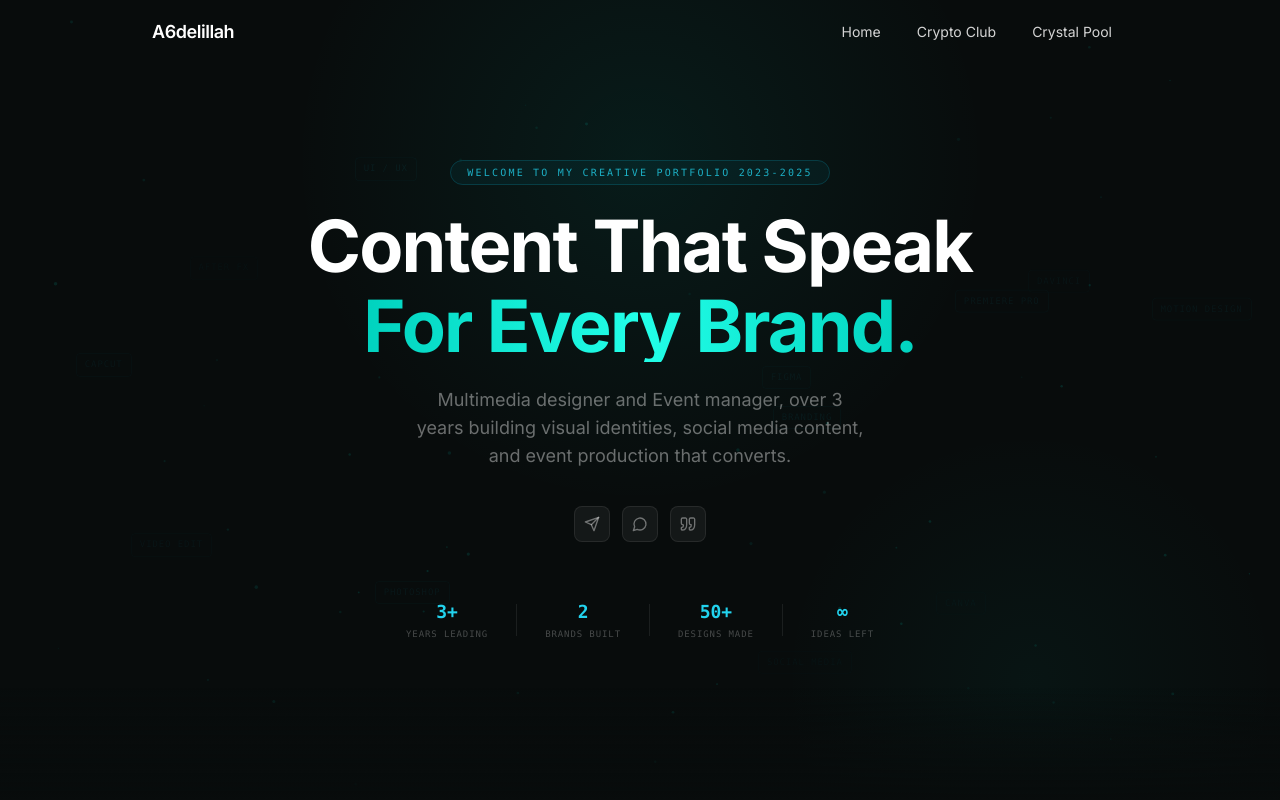
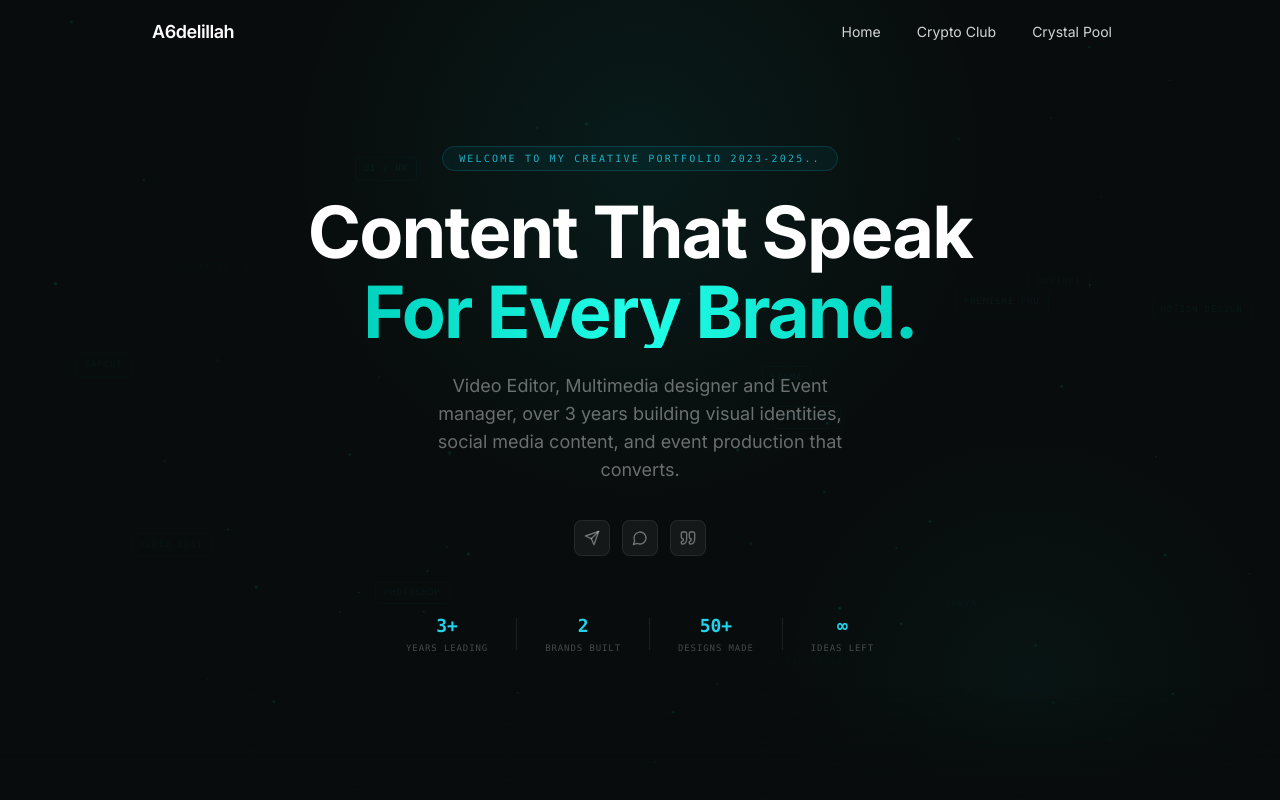
Before and after one commit to abdelillahmir/Portfolio, a React (Vite) app: page / in a window 1280 px wide. Shown: the top 800 px of the page. Built offline with nearby package versions, Linux system fonts and the light colour scheme.

Commit message:
Hero section

```diff
--- a/src/components/Hero.tsx
+++ b/src/components/Hero.tsx
@@ -257,7 +257,7 @@ export default function Hero() {
           >
             <span className="rounded-full border border-cyan-500/20 bg-cyan-500/[0.06] px-4 py-1.5 font-mono text-[10px] tracking-[0.22em] text-cyan-400/80">
               {showContent && (
-                <Typewriter text="WELCOME TO MY CREATIVE PORTFOLIO 2023-2025" startDelay={100} />
+                <Typewriter text="WELCOME TO MY CREATIVE PORTFOLIO 2023-2025.." startDelay={100} />
               )}
             </span>
           </div>
@@ -294,7 +294,7 @@ export default function Hero() {
               transition: "opacity 0.6s ease 2.7s, transform 0.6s ease 2.7s",
             }}
           >
-            Multimedia designer and Event manager, over 3 years building visual identities, social media content, and event production that converts.
+            Video Editor, Multimedia designer and Event manager, over 3 years building visual identities, social media content, and event production that converts.
           </p>
 
           {/* CTA icons */}
```
